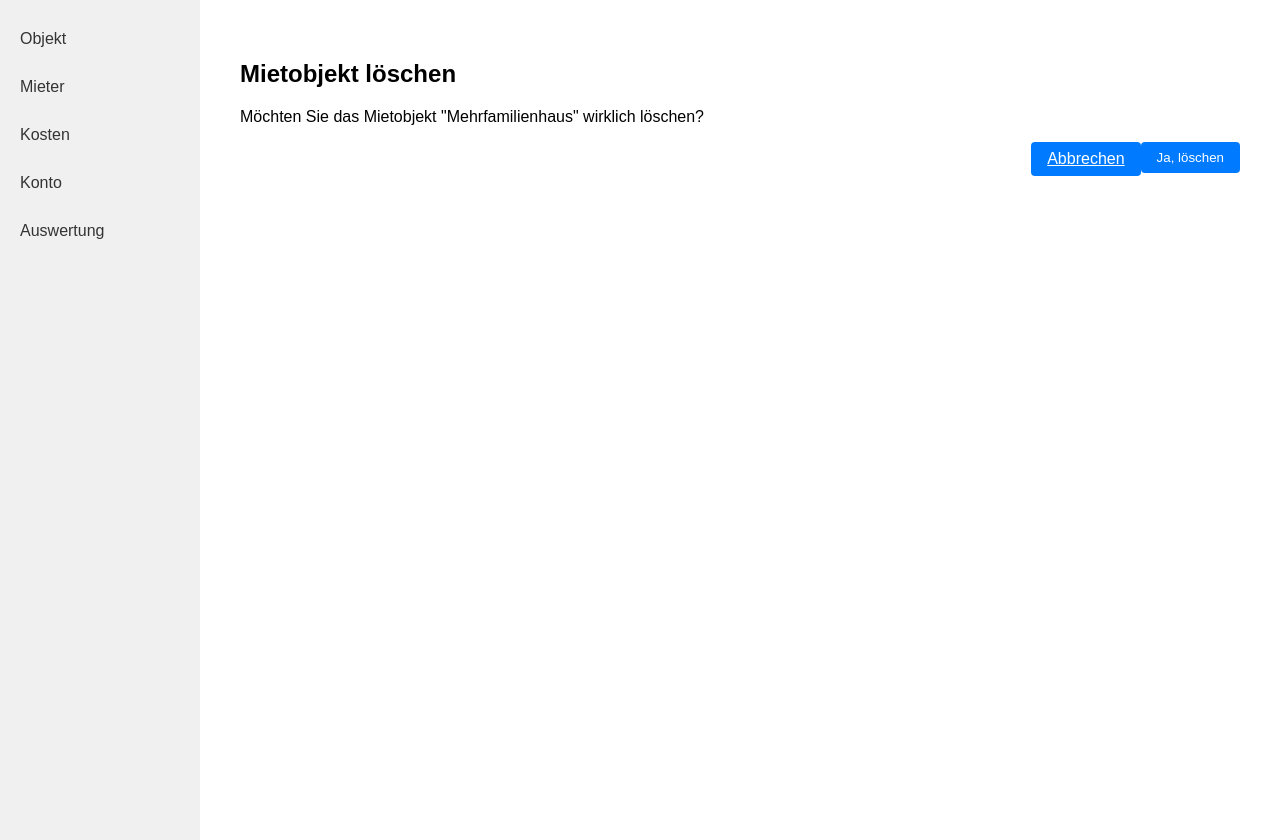
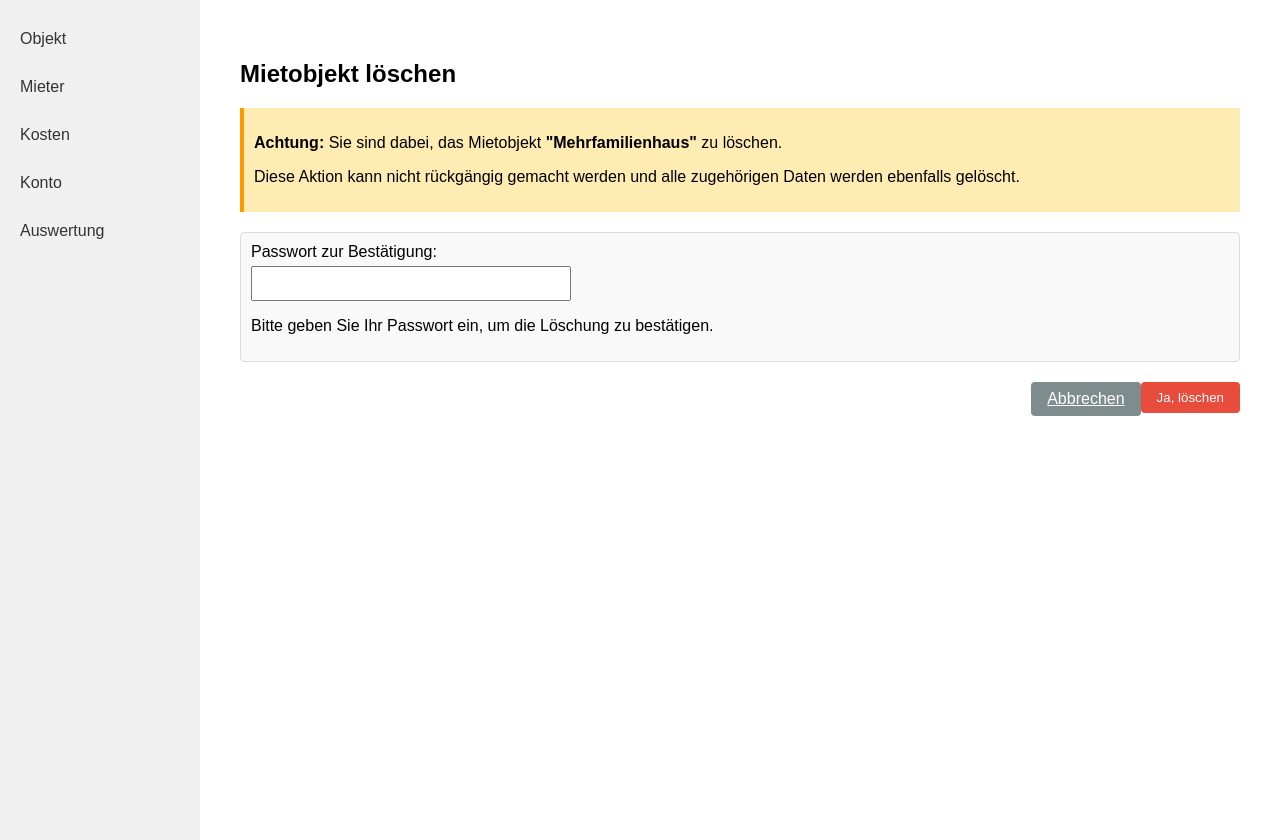
Before and after one commit to JonnyDKahle/kostenpruefung-mietobjekte, a Django app: page /mietobjekt/1/delete/ in a window 1280 px wide. Run offline with Django 4.2, Linux system fonts and the light colour scheme; a user stored in the database is signed in; data comes from the database, SQL or seed files in the repository; both versions use the stored data as it was after the commit.

Commit message:
Added password cofirmation for deleting Mietobjekt

```diff
--- a/kostenpruefung_mietobjekte_app/forms.py
+++ b/kostenpruefung_mietobjekte_app/forms.py
@@ -94,3 +94,10 @@ class MietverhaeltnisForm(forms.ModelForm):
             self.fields['primary_mietobjekt'].queryset = Mietobjekt.objects.filter(created_by=user)
             self.fields['mietobjekte'].queryset = Mietobjekt.objects.filter(created_by=user)
             self.fields['mieteinheiten'].queryset = Mieteinheit.objects.filter(mietobjekt__created_by=user)
+
+class PasswordConfirmationForm(forms.Form):
+    password = forms.CharField(
+        widget=forms.PasswordInput(attrs={'class': 'form-control'}),
+        label="Passwort zur Bestätigung",
+        help_text="Bitte geben Sie Ihr Passwort ein, um die Löschung zu bestätigen."
+    )
--- a/kostenpruefung_mietobjekte_app/templates/kostenpruefung_mietobjekte_app/mietobjekt_confirm_delete.html
+++ b/kostenpruefung_mietobjekte_app/templates/kostenpruefung_mietobjekte_app/mietobjekt_confirm_delete.html
@@ -5,6 +5,45 @@
     <meta charset="UTF-8">
     <title>Mietobjekt löschen</title>
     <link rel="stylesheet" href="{% static 'kostenpruefung_mietobjekte_app/style.css' %}">
+    <style>
+        .error-message {
+            color: #e74c3c;
+            margin-top: 5px;
+            font-weight: bold;
+        }
+        .warning {
+            background-color: #ffecb3;
+            border-left: 4px solid #ff9800;
+            padding: 10px;
+            margin-bottom: 20px;
+        }
+        .password-field {
+            margin-top: 15px;
+            margin-bottom: 15px;
+            padding: 10px;
+            background-color: #f9f9f9;
+            border: 1px solid #ddd;
+            border-radius: 4px;
+        }
+        .password-field label {
+            display: block;
+            margin-bottom: 5px;
+        }
+        .password-field input {
+            padding: 8px;
+            width: 100%;
+            max-width: 300px;
+        }
+        .button-group {
+            margin-top: 20px;
+        }
+        .action-btn.delete {
+            background-color: #e74c3c;
+        }
+        .action-btn.cancel {
+            background-color: #7f8c8d;
+        }
+    </style>
 </head>
 <body>
 <div class="flex-container">
@@ -17,9 +56,37 @@
     </nav>
     <div class="main-content">
         <h2>Mietobjekt löschen</h2>
-        <p>Möchten Sie das Mietobjekt "{{ object.name }}" wirklich löschen?</p>
+
+        <div class="warning">
+            <p><strong>Achtung:</strong> Sie sind dabei, das Mietobjekt <strong>"{{ object.name }}"</strong> zu löschen.</p>
+            <p>Diese Aktion kann nicht rückgängig gemacht werden und alle zugehörigen Daten werden ebenfalls gelöscht.</p>
+        </div>
+
         <form method="post">
             {% csrf_token %}
-            <button class="action-btn" type="submit">Ja, löschen</button>
-            <a class="action-btn" href="{% url 'objekt_index' %}">Abbrechen</a>
+            <div class="password-field">
+                <label for="{{ password_form.password.id_for_label }}">
+                    {{ password_form.password.label }}:
+                </label>
+                {{ password_form.password }}
+                {% if password_form.password.help_text %}
+                    <p class="help-text">{{ password_form.password.help_text }}</p>
+                {% endif %}
+                {% if password_form.password.errors %}
+                    <div class="error-message">
+                        {% for error in password_form.password.errors %}
+                            {{ error }}
+                        {% endfor %}
+                    </div>
+                {% endif %}
+            </div>
+
+            <div class="button-group">
+                <button class="action-btn delete" type="submit">Ja, löschen</button>
+                <a class="action-btn cancel" href="{% url 'objekt_index' %}">Abbrechen</a>
+            </div>
         </form>
+    </div>
+</div>
+</body>
+</html>
--- a/kostenpruefung_mietobjekte_app/views.py
+++ b/kostenpruefung_mietobjekte_app/views.py
@@ -1,5 +1,5 @@
 from django.shortcuts import render, redirect
-from django.http import HttpResponse
+from django.http import HttpResponse, HttpResponseRedirect
 from django.db.models import Prefetch, Sum
 from django.forms import modelformset_factory
 from django.utils import timezone
@@ -8,7 +8,7 @@ from django.urls import reverse_lazy
 
 from .models import Mietobjekt, Mieter, Rechnung, Rechnungsart, Lieferant, Konto, Mieteinheit, Prozent, Mietverhaeltnis
 from .forms import MietobjektForm, RechnungForm, RechnungsartForm, LieferantForm, KontoForm, MieteinheitForm, ProzentForm
-from .forms import MieterObjektForm, MietverhaeltnisForm
+from .forms import MieterObjektForm, MietverhaeltnisForm, PasswordConfirmationForm
 
 # Create your views here.
 
@@ -370,5 +370,32 @@ class MietobjektDeleteView(DeleteView):
         # Only allow deleting objects created by the user
         return Mietobjekt.objects.filter(created_by=self.request.user)
 
+    def get_context_data(self, **kwargs):
+        context = super().get_context_data(**kwargs)
+        context['password_form'] = PasswordConfirmationForm()
+        return context
+
+    def post(self, request, *args, **kwargs):
+        self.object = self.get_object()
+        form = PasswordConfirmationForm(request.POST)
+
+        if form.is_valid():
+            # Check if password is correct
+            password = form.cleaned_data['password']
+            user = request.user
+
+            if user.check_password(password):
+                # Password is correct, proceed with deletion
+                self.object.delete()
+                return HttpResponseRedirect(self.get_success_url())
+            else:
+                # Password is incorrect
+                form.add_error('password', 'Das Passwort ist nicht korrekt.')
+
+        # If form is invalid or password is incorrect, redisplay the form
+        return self.render_to_response(
+            self.get_context_data(object=self.object, password_form=form)
+        )
+
     def get_success_url(self):
         return reverse_lazy('objekt_index')
```
Also changed, not shown: db.sqlite3.
